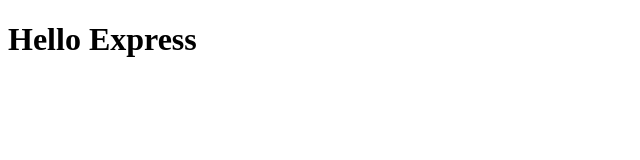
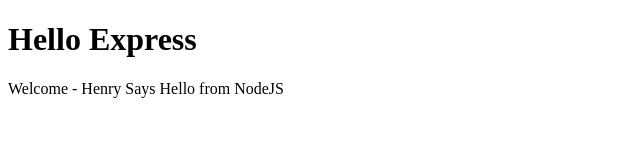
Before and after one commit to HenryT88/WebServer, a website: page public/index.html in a window 1280 px wide. Shown: the whole page, without its empty margins (0-640 px from the left). Drawn offline with Linux system fonts and the light colour scheme.

Commit message:
Paragraph added to index.html

```diff
--- a/public/index.html
+++ b/public/index.html
@@ -7,6 +7,7 @@
 
 	<body>
 		<h1>Hello Express</h1>
+		<p>Welcome - Henry Says Hello from NodeJS</p>
 	</body>
 
 </html>
```
